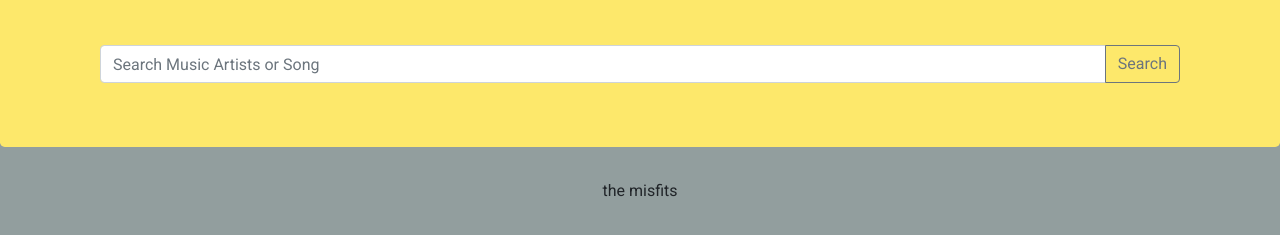
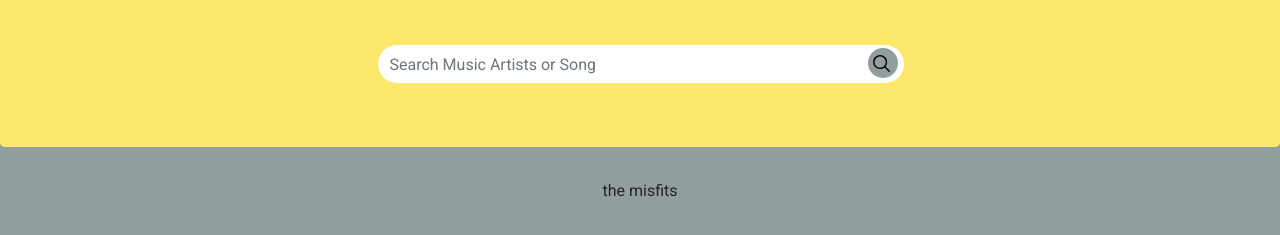
Before and after one commit to mrfsrf/itunes-search-api, a website: page index.html in a window 1280 px wide. Shown: the part 153-388 px from the top of the page. Drawn offline with Linux system fonts and the light colour scheme; no server answers.

Commit message:
styling the search field

```diff
--- a/index.html
+++ b/index.html
@@ -17,11 +17,11 @@
       <div class="container">
         <h1>iTunes Search Music Api</h1>
         <p class="lead text-muted">Make simple query</p>
-        <div class="container todo-container mt-5 input-group">
+        <div class="container todo-container mt-5 input-group w-50">
           <input type="text" class="form-control search-music-artist" id="search-box" placeholder="Search Music Artists or Song"
             aria-label="Sizing example input" aria-describedby="inputGroup-sizing-default" />
-          <div class="input-group-append">
-            <button class="btn btn-outline-secondary search-button" type="button" id="button-addon2">Search</button>
+          <div class="input-group-append search-bttn">
+            <button class="btn btn-outline-secondary search-button input-group-text" type="button" id="button-addon2"></button>
           </div>
           <!-- <button type="button" class="btn btn-info btn-sm add-todo">Add new item</button> -->
         </div>
--- a/src/scss/style.scss
+++ b/src/scss/style.scss
@@ -39,17 +39,16 @@
 audio {
   // filter: sepia(70%) saturate(10%) grayscale(1) contrast(90%) invert(20%);
   width: 100%;
-  height: 16px!important;
-  border: 0px!important;
+  height: 16px !important;
+  border: 0px !important;
   // transform: scale3d(.8, .8, .8);
   // background-color: #95B9C7;
   position: relative;
   left: 8px;
 }
 
-
 audio:focus {
-  outline: none!important;
+  outline: none !important;
 }
 
 span.track-number {
@@ -74,13 +73,52 @@
   z-index: 9999;
 }
 
+input#search-box {
+  border: 0 !important;
+  border-radius: 20px;
+}
+
+.search-bttn {
+  .search-button {
+    border: 0px;
+    width: 30px;
+    height: 30px;
+    background-color: #929e9e !important;
+    border-radius: 50% !important;
+    position: absolute;
+    right: 20px;
+    vertical-align: middle;
+    top: 3px;
+
+    &:after {
+      // content:"\f002";
+      content: "";
+      display: block;
+      width: 100%;
+      height: 60px;
+      background: url(../assets/search.svg) center center;
+      background-repeat: no-repeat;
+      background-size: 70%;
+      position: absolute;
+      right: 1px;
+
+    }
+
+  }
+
+  svg {
+    display: inline-block;
+    fill: white!important
+  }
+}
+
 audio::-webkit-media-controls-panel {
   background: #929e9e !important;
-  border: 0!important;
-  color: white!important;
-  border-radius: 0px!important;
+  border: 0 !important;
+  color: white !important;
+  border-radius: 0px !important;
   &:focus {
-    outline: none!important;
+    outline: none !important;
   }
 }
 
@@ -90,7 +128,7 @@
 
 audio::-webkit-media-controls-play-button {
   width: 50% !important;
-  color: white!important;
+  color: white !important;
 }
 
 // audio::-webkit-media-controls-timeline-container {
@@ -99,17 +137,17 @@
 //   // color: white;
 //   // display: none !important;
 // }
-audio::-webkit-media-controls-timeline{
-  display: none!important;
+audio::-webkit-media-controls-timeline {
+  display: none !important;
 }
 audio::-webkit-media-controls-timeline-container {
-  display: none!important;
+  display: none !important;
 }
 audio::-webkit-media-controls-current-time-display {
   display: inline-block !important;
   position: absolute;
-  right:10px;
-  color: white!important;
+  right: 10px;
+  color: white !important;
   background-color: transparent;
 }
 audio::-webkit-media-controls-time-remaining-display {
@@ -120,9 +158,8 @@
 //   display: none!important;
 // }
 
-
-audio::-webkit-media-controls-volume-slider-container{
-  display: none!important;
+audio::-webkit-media-controls-volume-slider-container {
+  display: none !important;
 }
 
 audio::-webkit-media-controls-seek-back-button,
@@ -135,12 +172,11 @@
 audio::-webkit-media-controls-toggle-closed-captions-button,
 audio::-webkit-media-controls-closed-captions-container,
 audio::-webkit-media-controls-closed-captions-track-list,
-audio::-webkit-media-controls-volume-slider{
-  display: none!important;
+audio::-webkit-media-controls-volume-slider {
+  display: none !important;
 }
 
 .track-list {
-
   span.track-time {
     display: inline-block;
     position: absolute;
@@ -182,7 +218,7 @@
   border: 0 !important;
   border-bottom: 1px solid rgba(255, 255, 255, 0.3) !important;
   // padding: 0.75rem 3rem !important;
-  padding: 0!important;
+  padding: 0 !important;
 
   // &:hover {
   //   background: rgba(255, 255, 255, 0.4) !important;
```
Also changed, not shown: dist/assets/search.svg (added), dist/css/style.css. Lines whose indentation alone changed are shown as unchanged.
